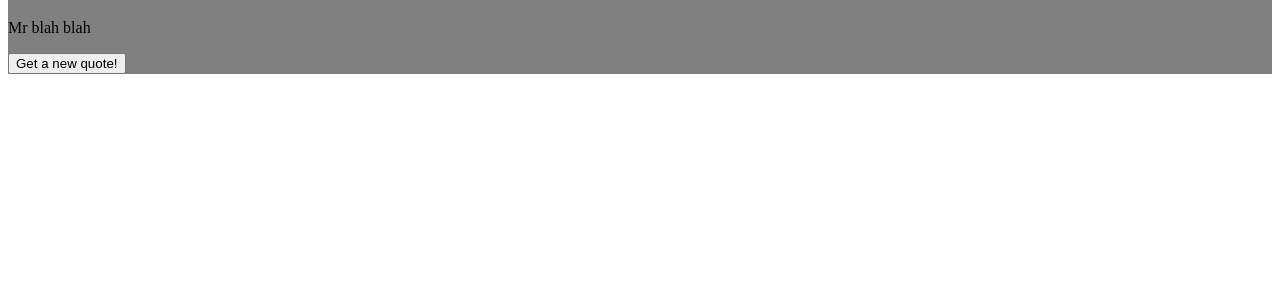
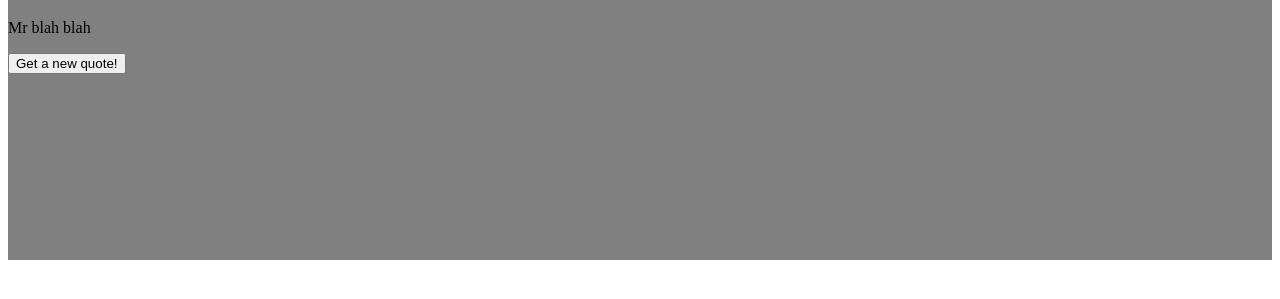
Before and after one commit to MaiCodes-exe/Random-Quote-Machine, a website: page index.html in a window 1280 px wide. Shown: the part 61-360 px from the top of the page. Drawn offline with nearby package versions, Linux system fonts and the light colour scheme.

Commit message:
testing container height

```diff
--- a/index.html
+++ b/index.html
@@ -22,7 +22,9 @@ crossorigin="anonymous"></script>
     $(document).ready(function(){
 
 $("#quote-box").css("background-color", "grey")
-$("#quote-box").css("background-color", "grey")
+$("#quote-box").height(300)
+$("#quote-box").height(300)
+
 
 });
 $("#new-quote").click(function(){
```
